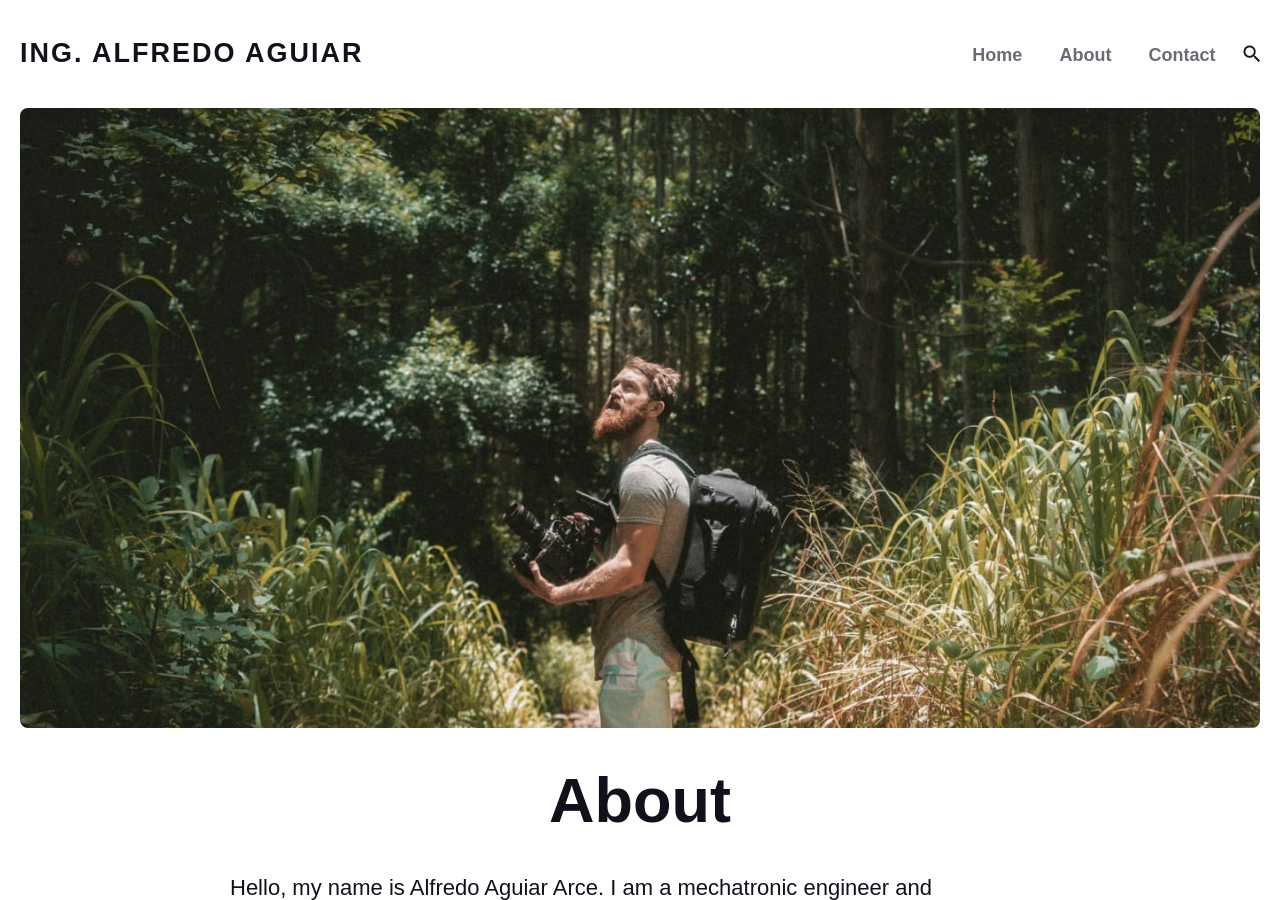
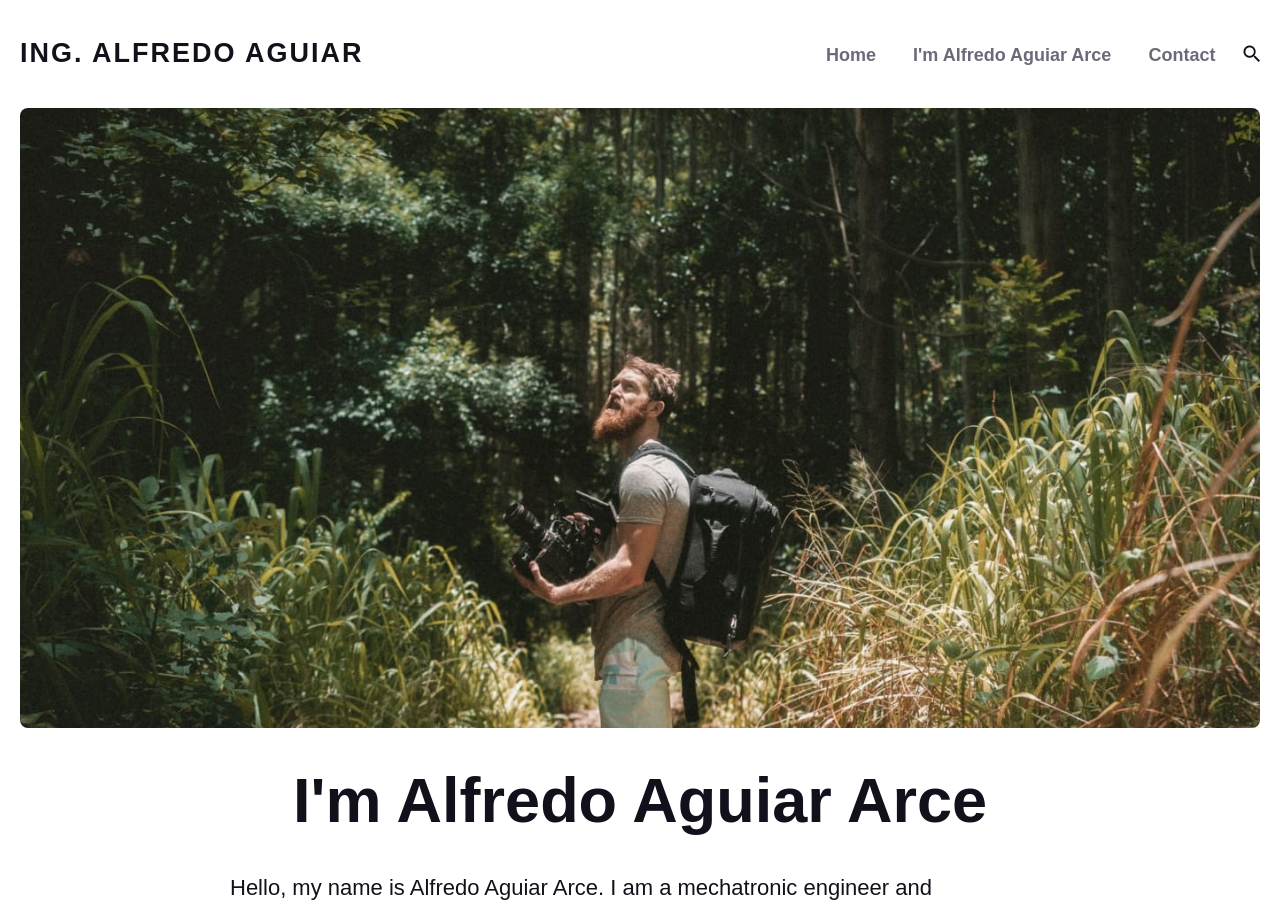
Before and after one commit to alfredoaguiararce/alfredoagrar, a Jekyll site: the page built from _pages/about.md, in a window 1280 px wide and 900 px high. Built offline with Jekyll 4.4.1, drawn with Linux system fonts in a browser that asks for light colours; nearby versions of some CDN libraries; some web fonts are replaced.

Commit message:
Update about.md

```diff
--- a/_pages/about.md
+++ b/_pages/about.md
@@ -1,6 +1,6 @@
 ---
 layout: page
-title: About
+title: I'm Alfredo Aguiar Arce
 permalink: /about/
 image: '/images/60.jpg'
 ---
@@ -17,5 +17,3 @@ When I studied my university degree in engineer, I managed to unite my passion f
 
 One of my interests in the future is to continue learning more about artificial intelligence and blockchain since from my point of view they are technologies of the future in the coming years. Well, after the progress that these technologies have had throughout my formative years, I believe more than before in the potential that all projects in these areas can have, to even develop new technologies.
 I am excited to imagine the future that with all the technological scope that we cannot even conceive in our imagination, and how I would like to contribute on the way to that future.
-
-<p><iframe src="https://www.youtube.com/embed/R3VMW6fxK6Y" frameborder="0" allowfullscreen></iframe></p>
```
